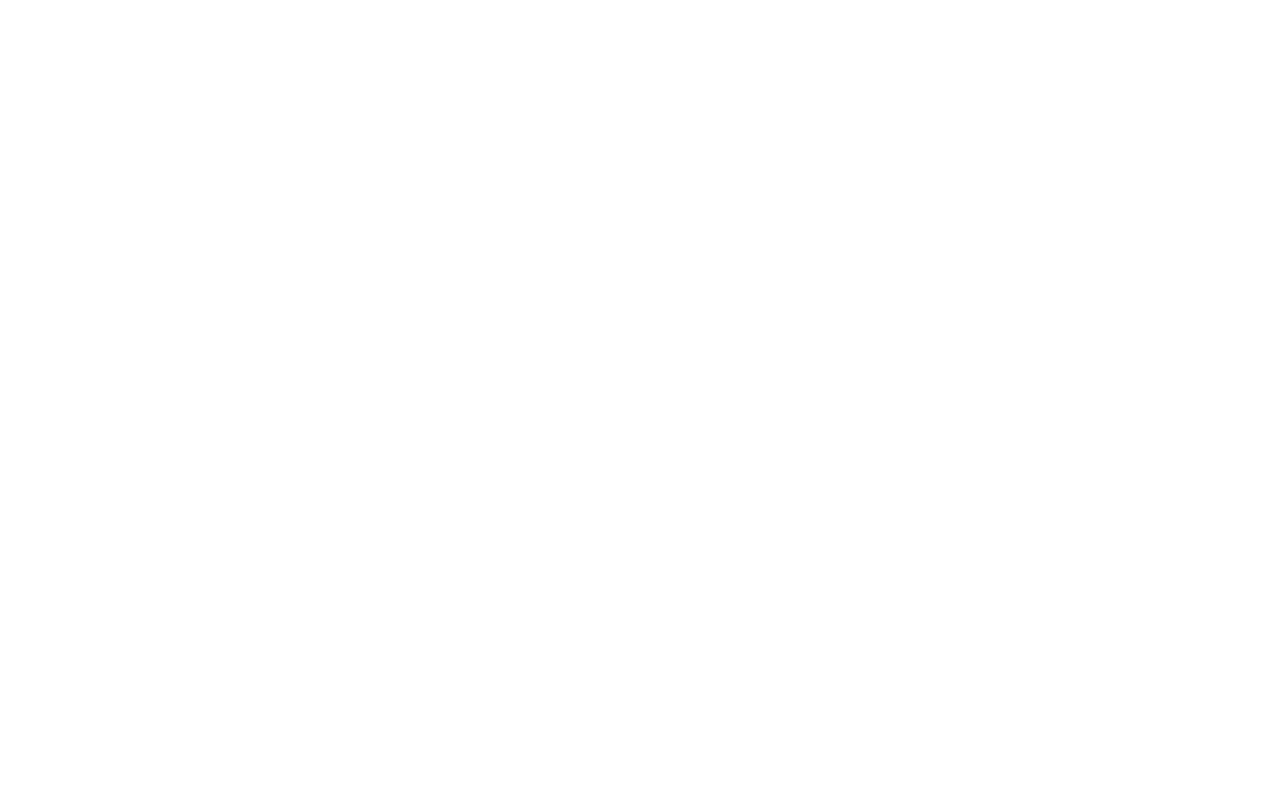
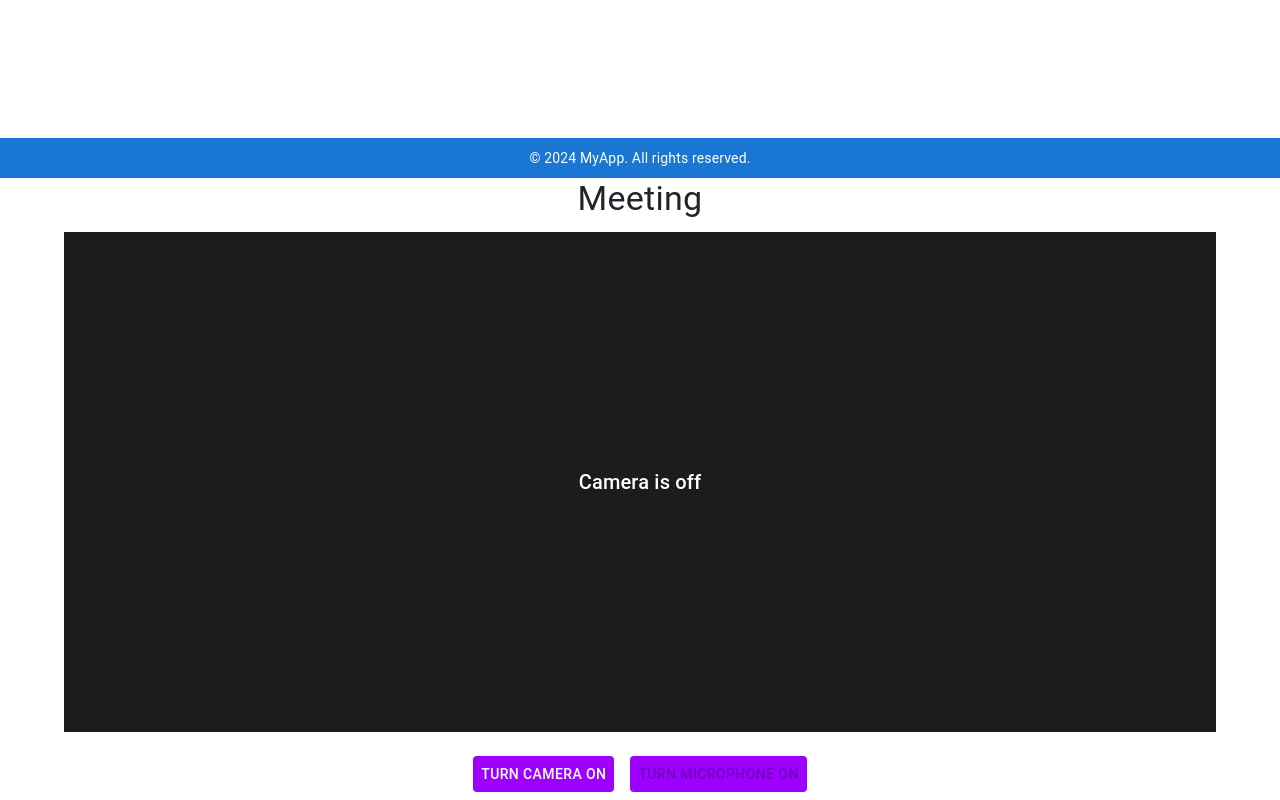
Before and after one commit to ram-shankar58/IGCAR, a React (Create React App) app in the folder igcar/: page /meeting in a window 1280 px wide. Before the commit this address had no page. Shown: the part 622-1422 px from the top of the page. Before the commit the page ends 800 px from the top, so only its background shows below. Built offline with nearby package versions, Linux system fonts and the light colour scheme; sample sign-in values are in the browser's storage.

Commit message:
Web conferencing added

```diff
--- a/igcar/src/components/Header.js
+++ b/igcar/src/components/Header.js
@@ -20,6 +20,7 @@ const Header = () => {
           Indira Gandhi Centre of Atomic Research, Kalpakkam
         </Typography>
         <Button color="inherit" component={Link} to="/">Home</Button>
+        <Button color="inherit" component={Link} to="/meeting">Meeting</Button>
         <Button color="inherit" component={Link} to="/profile">Profile</Button>
         <Button color="inherit" component={Link} to="/settings">Settings</Button>
         <Button color="inherit" component={Link} to="/notifications">Notifications</Button>
--- /dev/null
+++ b/igcar/src/pages/Meeting/index.js
@@ -0,0 +1,87 @@
+import React, { useState, useRef, useEffect } from 'react';
+import { Container, Box, Button, Typography } from '@mui/material';
+import { styled } from '@mui/material/styles';
+import Layout from '../../layouts/Layout';
+import { ToastContainer, toast } from 'react-toastify';
+import 'react-toastify/dist/ReactToastify.css';
+
+const StyledButton = styled(Button)(({ theme }) => ({
+    backgroundColor: '#9d00ff',
+    color: 'white',
+    '&:hover': {
+        backgroundColor: '#7a00cc',
+    },
+    margin: theme.spacing(1),
+}));
+
+const VideoContainer = styled(Box)(({ theme }) => ({
+    position: 'relative',
+    width: '100%',
+    height: '500px',
+    backgroundColor: '#1c1c1c',
+    display: 'flex',
+    justifyContent: 'center',
+    alignItems: 'center',
+    marginBottom: theme.spacing(2),
+}));
+
+const Meeting = () => {
+    const [stream, setStream] = useState(null);
+    const [isCameraOn, setIsCameraOn] = useState(false);
+    const [isMicOn, setIsMicOn] = useState(false);
+    const videoRef = useRef(null);
+
+    useEffect(() => {
+        if (isCameraOn) {
+            navigator.mediaDevices.getUserMedia({ video: true, audio: isMicOn })
+                .then(stream => {
+                    setStream(stream);
+                    if (videoRef.current) {
+                        videoRef.current.srcObject = stream;
+                    }
+                })
+                .catch(error => {
+                    console.error('Error accessing media devices.', error);
+                    toast.error('Error accessing media devices.');
+                });
+        } else {
+            if (stream) {
+                stream.getTracks().forEach(track => track.stop());
+                setStream(null);
+            }
+        }
+    }, [isCameraOn, isMicOn]);
+
+    const handleCameraToggle = () => {
+        setIsCameraOn(prevState => !prevState);
+    };
+
+    const handleMicToggle = () => {
+        setIsMicOn(prevState => !prevState);
+    };
+
+    return (
+        <>
+            <Layout />
+            <Container>
+                <Typography variant="h4" gutterBottom>
+                    Meeting
+                </Typography>
+                <VideoContainer>
+                    {isCameraOn ? <video ref={videoRef} autoPlay style={{ width: '100%', height: '100%' }} /> : <Typography variant="h6" color="white">Camera is off</Typography>}
+                </VideoContainer>
+                <Box display="flex" justifyContent="center">
+                    <StyledButton onClick={handleCameraToggle}>
+                        {isCameraOn ? 'Turn Camera Off' : 'Turn Camera On'}
+                    </StyledButton>
+                    <StyledButton onClick={handleMicToggle} disabled={!isCameraOn}>
+                        {isMicOn ? 'Turn Microphone Off' : 'Turn Microphone On'}
+                    </StyledButton>
+                </Box>
+                <ToastContainer />
+            </Container>
+        </>
+    );
+};
+
+export default Meeting;
--- a/igcar/src/routes/index.js
+++ b/igcar/src/routes/index.js
@@ -10,6 +10,7 @@ import Notifications from '../pages/Notifications';
 import Analytics from '../pages/Analytics';
 import PermissionDenied from '../components/PermissionDenied'; // Create this page for permission restricted message
 import TimeoutHandler from '../components/TimeoutHandler'; // Import TimeoutHandler
+import Meeting from '../pages/Meeting';
 
 const ProtectedRoute = ({ children, allowedDesignations }) => {
   const user = JSON.parse(localStorage.getItem('user'));
@@ -41,6 +42,7 @@ const AppRoutes = () => {
           path="/analytics"
           element={<ProtectedRoute allowedDesignations={['E', 'F', 'G']}><Analytics /></ProtectedRoute>}
         />
+        <Route path = "/meeting" element={<ProtectedRoute><Meeting /></ProtectedRoute>} />
         <Route path="/permission-denied" element={<PermissionDenied />} />
       </Routes>
       </TimeoutHandler>
```
